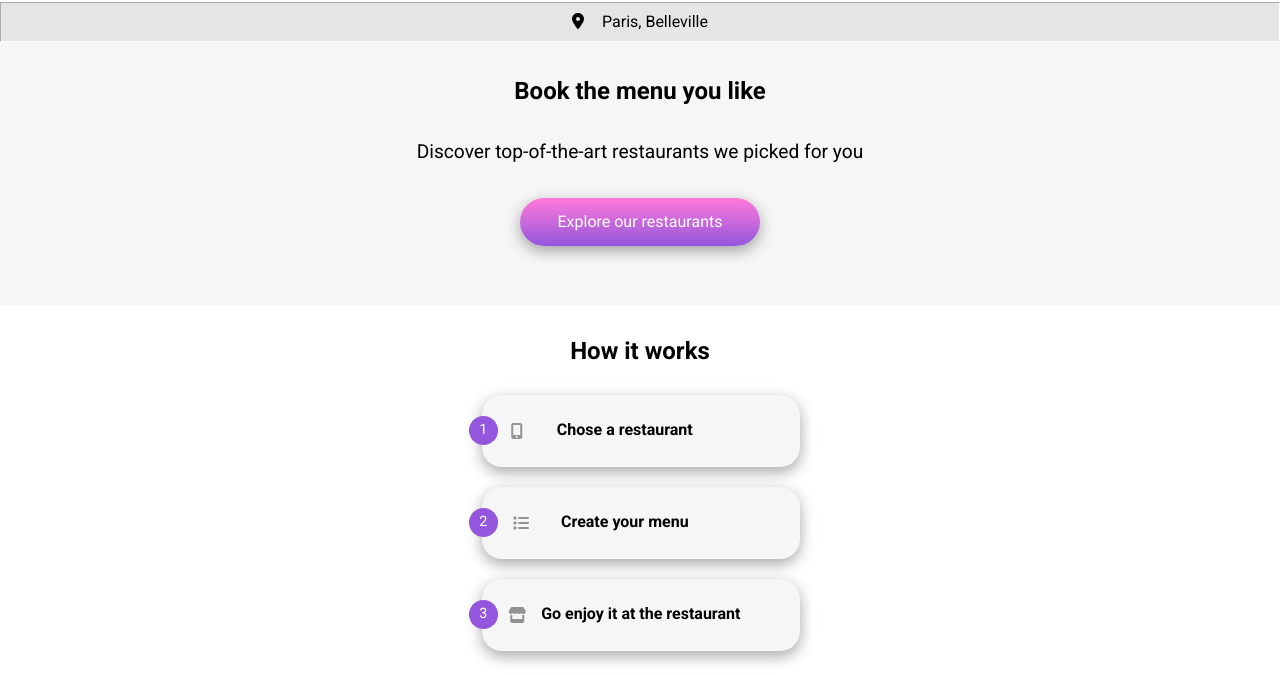
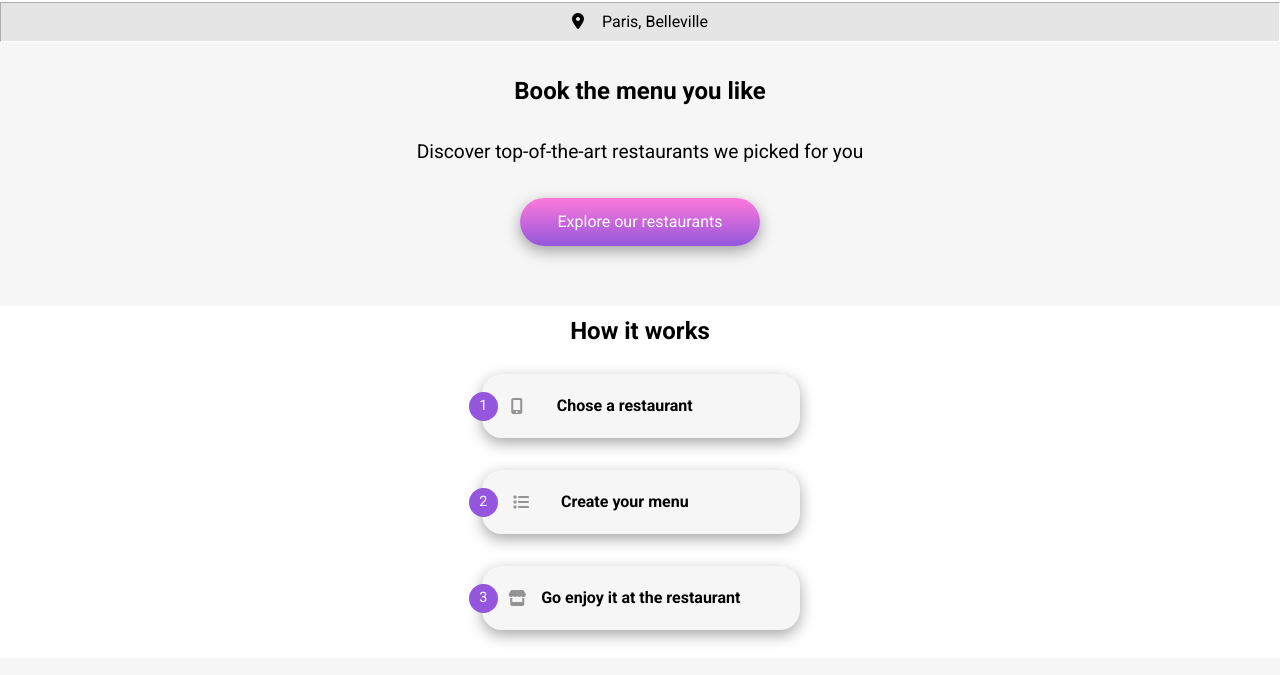
Before and after one commit to philh4420/ohmyfood, a website: page index.html in a window 1280 px wide. Shown: the part 54-729 px from the top of the page. Drawn offline with Linux system fonts and the light colour scheme; a web font is replaced by a local one.

Commit message:
Changed styling on the how it works section

```diff
--- a/sass/layout/_media-queries.scss
+++ b/sass/layout/_media-queries.scss
@@ -1,8 +1,5 @@
 //tablet//
 @media screen and (min-width: 768px) {
-  // body {
-  //   width: 97.6vw;
-  // }
   .res-wrapper {
     display: flex;
     flex-direction: row;
@@ -34,7 +31,6 @@
       width: 4.5em;
     }
   }
-
   .menu__section {
     display: flex;
     flex-direction: column;
@@ -43,7 +39,6 @@
     margin: 0 auto;
     padding-top: 2em;
   }
-
   footer .container {
     align-items: center;
     gap: 2em;
@@ -51,9 +46,18 @@
 }
 //small desktop//
 @media screen and (min-width: 1024px) {
-  // body {
-  //   width: 98.3vw;
-  // }
+  .navigation {
+    height: 15em;
+    padding-top: 2em;
+  }
+  .navigation__button {
+    white-space: nowrap;
+    gap: 2em;
+    button {
+      display: flex;
+      white-space: nowrap;
+    }
+  }
   .restaurants {
     display: flex;
     flex-direction: column;
@@ -73,7 +77,7 @@
     flex-direction: row !important;
     justify-content: center;
     align-items: center;
-    margin-top: 12% !important; // FIX: THIS IS HAPPENING DUE TO COMPONENT OVERRIDING LAYOUTS
+    margin-top: 12% !important;
     flex-wrap: wrap !important;
   }
   .menu__header {
@@ -89,7 +93,6 @@
   .menu__subtitle {
     padding-top: 0px !important;
   }
-
   .menu__card {
     width: 20em;
     font-size: small;
@@ -103,12 +106,10 @@
   .menu__button {
     margin: 0 auto;
   }
-
   footer .container {
     flex-direction: row !important;
     justify-content: center;
     height: 5em !important;
-
     a {
       gap: 2em !important;
     }
@@ -123,13 +124,11 @@
   .navigation__button {
     white-space: nowrap;
     gap: 2em;
-
     button {
       display: flex;
       white-space: nowrap;
     }
   }
-
   .restaurants {
     position: relative;
   }
@@ -139,7 +138,6 @@
   .menu__header {
     font-size: larger;
     justify-content: space-around;
-
     i {
       display: inline-flex;
       position: absolute;
@@ -158,7 +156,6 @@
   .menu__subtitle {
     padding-top: 3em;
   }
-
   .menu__card {
     width: 25em;
     font-size: small;
@@ -166,7 +163,6 @@
   .menu__button {
     margin: 0 auto;
   }
-
   footer .container {
     display: flex;
     flex-direction: row !important;
```
Also changed, not shown: css/styles.css, 1 other file.
